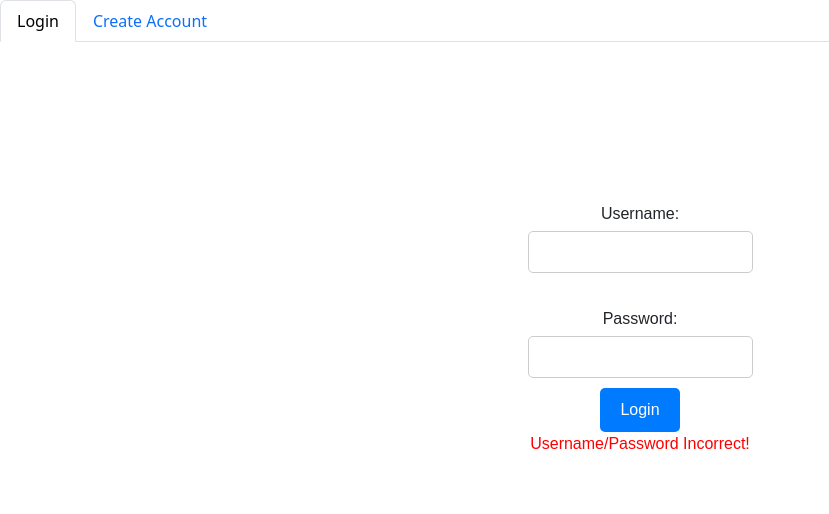
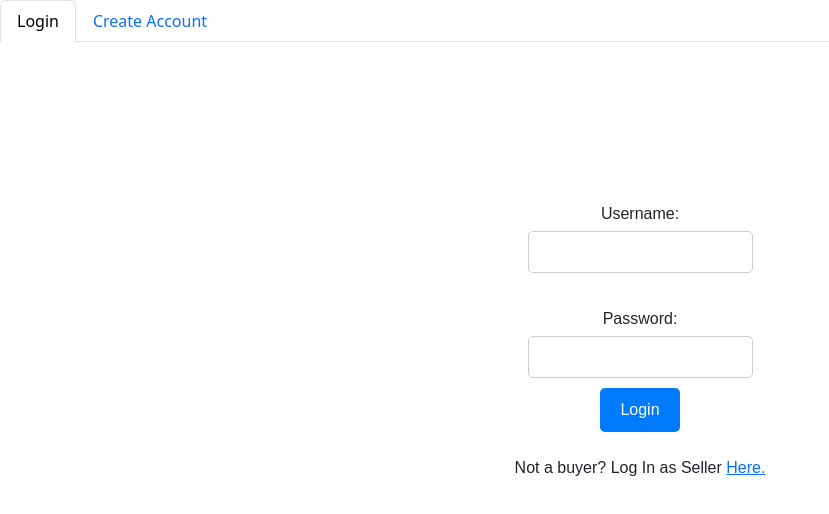
Before and after one commit to 240205-JavaAngularAWS/shoe-front, an Angular app in the folder payMore/: page /loginUser in a window 1280 px wide. Shown: the top 514 px of the page, without its empty margins (0-829 px from the left). Built offline with nearby package versions, Linux system fonts and the light colour scheme.

Commit message:
created link in user login page for seller login page

```diff
--- a/payMore/src/app/components/seller-login/seller-login.component.css
+++ b/payMore/src/app/components/seller-login/seller-login.component.css
@@ -0,0 +1,32 @@
+#loginForm {
+    display: flex;
+    flex-direction: column;
+    align-items: center;
+    justify-content: center;
+    margin-top: 20vh;
+    font-family: Arial, sans-serif;
+}
+
+label {
+    margin-bottom: 5px;
+  }
+
+  input {
+    padding: 8px;
+    margin-bottom: 10px;
+    border-radius: 5px;
+    border: 1px solid #ccc;
+  }
+
+  button {
+    padding: 10px 20px;
+    border: none;
+    border-radius: 5px;
+    background-color: #007bff;
+    color: white;
+    cursor: pointer;
+  }
+
+  button:hover {
+    background-color: #0056b3;
+  }
--- a/payMore/src/app/components/seller-login/seller-login.component.html
+++ b/payMore/src/app/components/seller-login/seller-login.component.html
@@ -1,6 +1,6 @@
 <div id="sellerLoginForm">
-    <label for="companyname">Company Name: </label>
-    <input type="text" id="companyName" name="companyname">
+    <label for="username">Username: </label>
+    <input type="text" id="userName" name="username">
 
     <br>
 
@@ -8,5 +8,5 @@
     <input type="text" id="password" name="password" >
 
     <button id="loginButton">Seller Login</button>
-    <p id="errorMessage" style="color: red;">Company Name/Password Incorrect!</p>
+
 </div>
--- a/payMore/src/app/components/user-login/user-login.component.css
+++ b/payMore/src/app/components/user-login/user-login.component.css
@@ -30,9 +30,3 @@ label {
   button:hover {
     background-color: #0056b3;
   }
-
-  #errormessage {
-    color: red;
-    margin-top: 10px;
-    display: none;
-  }
--- a/payMore/src/app/components/user-login/user-login.component.html
+++ b/payMore/src/app/components/user-login/user-login.component.html
@@ -9,5 +9,6 @@
     <input type="text" id="password" name="password" >
 
     <button id="loginButton">Login</button>
-    <p id="errorMessage" style="color: red;">Username/Password Incorrect!</p>
+    <br>
+    <p>Not a buyer? Log In as Seller <a href="../seller-login/seller-login.component.html">Here.</a> </p>
 </div>
```
